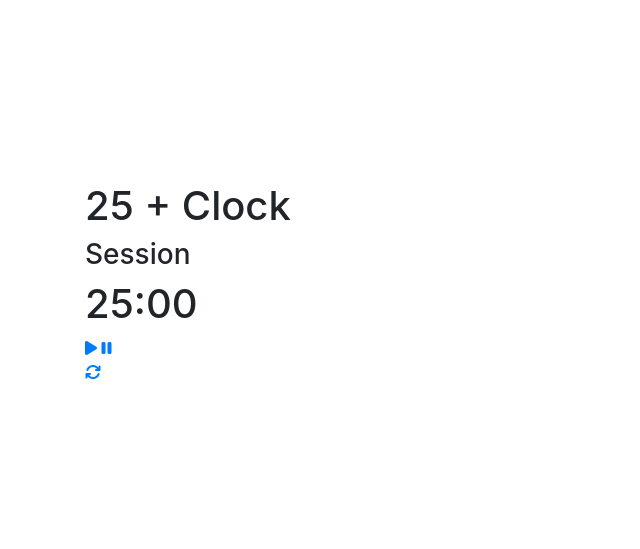
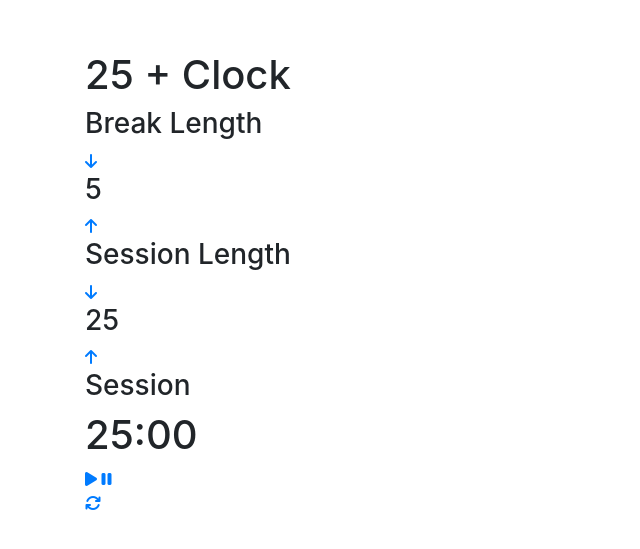
Before and after one commit to raulvillajr95/25--5-clock, a plain HTML site: page index.html in a window 1280 px wide. Shown: the part 117-666 px from the top of the page, without its empty margins (0-640 px from the left). Drawn offline with nearby package versions, Linux system fonts and the light colour scheme.

Commit message:
Add all content to html

```diff
--- a/index.html
+++ b/index.html
@@ -16,19 +16,19 @@
           <h1>25 + Clock</h1>
           <div>
             <div>
-              <h3></h3>
+              <h3>Break Length</h3>
               <div>
-                <a href=""><i></i></a>
-                <h3></h3>
-                <a href=""><i></i></a>
+                <a href=""><i class="fa-solid fa-arrow-down"></i></a>
+                <h3>5</h3>
+                <a href=""><i class="fa-solid fa-arrow-up"></i></a>
               </div>
             </div>
             <div>
-              <h3></h3>
+              <h3>Session Length</h3>
               <div>
-                <a href=""><i></i></a>
-                <h3></h3>
-                <a href=""><i></i></a>
+                <a href=""><i class="fa-solid fa-arrow-down"></i></a>
+                <h3>25</h3>
+                <a href=""><i class="fa-solid fa-arrow-up"></i></a>
               </div>
             </div>
           </div>
```
